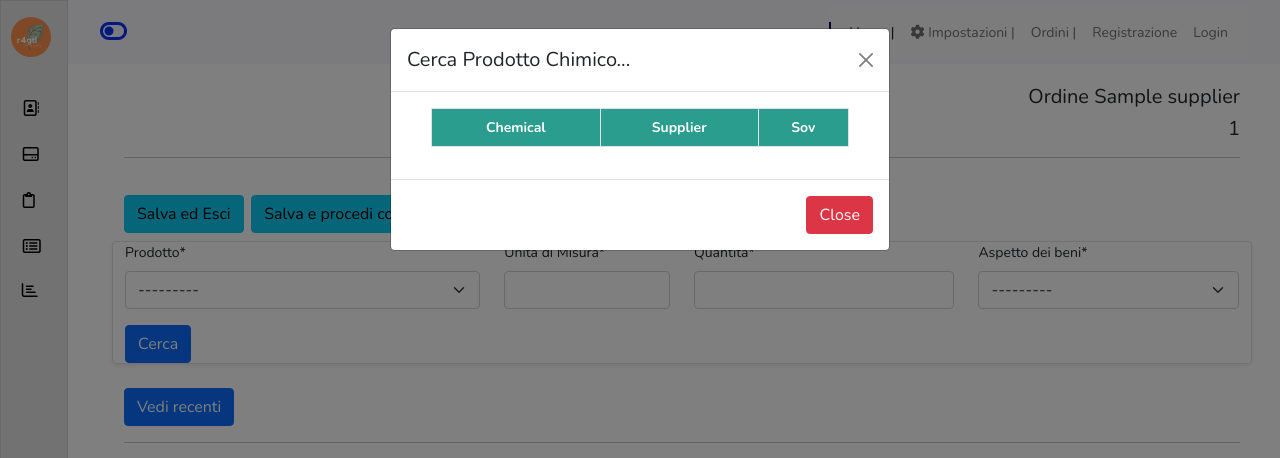
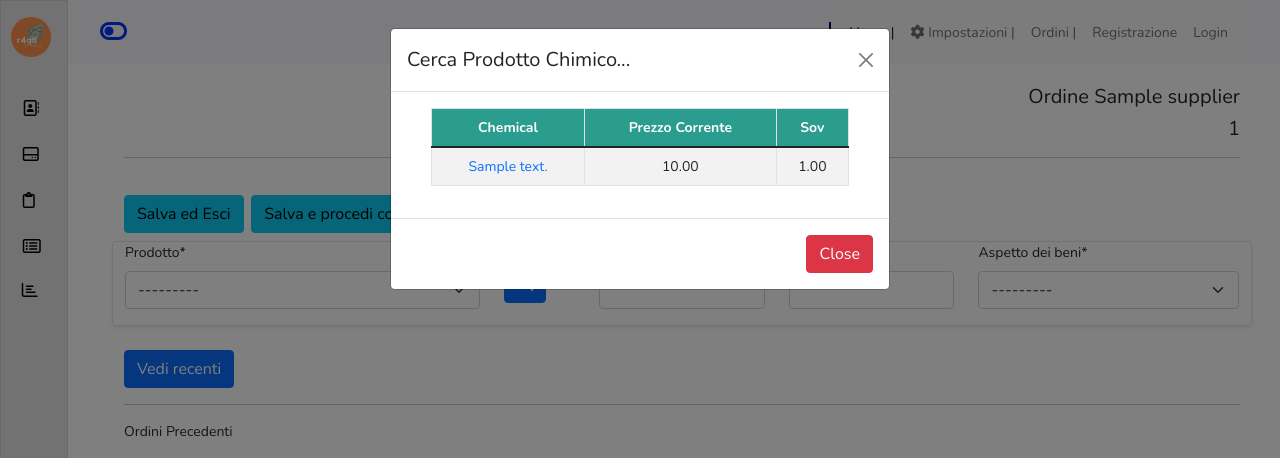
Before and after one commit to r4gtl/e_factoryDjango, a Django app: page /chemicals/update-order/1/add-detail/ in a window 1280 px wide, after a click that opens the changed part. Shown: the top 458 px of the page. Run offline with Django 4.2, Linux system fonts and the light colour scheme; tables that the repository leaves empty hold one stand-in row (values such as "Sample post"); data that the repository does not hold is empty; some libraries are stand-ins or nearby versions.

Commit message:
search chemicals

```diff
--- a/chemicals/models.py
+++ b/chemicals/models.py
@@ -30,7 +30,7 @@ class Chemicals(models.Model):
         return self.description
 
     '''Recupero l'ultimo prezzo del prodotto chimico'''
-    @classmethod
+    @property
     def get_price(self):
         price_object = Prices.objects.all()
         partial_qs=price_object.values('id_chemical').annotate(latest_price=Max('price_date'))
--- a/chemicals/templates/chemicals/order_detail.html
+++ b/chemicals/templates/chemicals/order_detail.html
@@ -25,18 +25,18 @@
 
 
                     <div class="row mb-4">
-
                       <div class="col-md-12 border rounded shadow-sm">
-                        <div class="row">
-
+                        <div class="row" style="align-items:center;">
                             <div class="col-md-4">
                               {{ form.id_order.as_hidden }}
                               {{ form.id_chemical|as_crispy_field }}
+                            </div>
+                            <div class="col-md-1" >
                               <!-- Button trigger modal -->
-                                <button type="button" class="btn btn-primary" id="load-modal" data-bs-toggle="modal" data-bs-target="#SearchChemModal">
-                                  Cerca
-                                </button>
-
+                            <button type="button" class="btn btn-primary " id="load-modal" data-bs-toggle="modal" data-bs-target="#SearchChemModal">
+                              <span class="bi bi-search"></span>
+                            </button>
+                          </div>
                                 <!-- Modal -->
                                 <div class="modal fade" id="SearchChemModal" tabindex="-1" aria-labelledby="exampleModalLabel" aria-hidden="true">
                                   <div class="modal-dialog">
@@ -53,7 +53,7 @@
                                                 <thead>
                                                   <tr>
                                                     <th class="text-center">Chemical</th>
-                                                    <th class="text-center">Supplier</th>
+                                                    <th class="text-center">Prezzo Corrente</th>
                                                     <th class="text-center">Sov</th>
 
                                                   </tr>
@@ -76,11 +76,11 @@
                                   </div>
                                 </div>
                                 <!-- Fine Modal-->
-                            </div>
+
                             <div class="col-md-2">
                               {{ form.um|as_crispy_field }}
                             </div>
-                            <div class="col-md-3">
+                            <div class="col-md-2">
                               {{ form.quantity|as_crispy_field }}
                             </div>
                             <div class="col-md-3">
@@ -91,8 +91,8 @@
 
 
 
+                      </div>
                     </div>
-                      </div>
 
         <!-- fine form -->
         </form>
@@ -117,14 +117,7 @@
                                 </tr>
                               </thead>
                               <tbody id="recent-box">
-                                <!-- {% for detail in order_detail %}
-                                <tr >
-                                  <td class="text-center"><a href="">{{ detail.id_chemical }}</a></td>
-                                  <td class="text-center">{{ detail.um }}</td>
-                                  <td class="text-center">{{ detail.quantity }}</td>
-                                  <td class="text-center">{{ detail.id_packaging_type }}</td>
-                                </tr>
-                                {% endfor %} -->
+
                               </tbody>
                             </table>
                           </div>
@@ -187,14 +180,11 @@ const getData = () => {
 
 
 loadBtn.addEventListener('click', ()=>{
-
-  let idchem=document.querySelector('#id_id_chemical').value
   getData()
 })
 
 
 choiceProd.addEventListener('change', ()=>{
-  console.log("Eccoci")
   getData()
 })
 
@@ -203,7 +193,6 @@ getData()
 
 const getDataChemicals = () => {
     let idsup=document.getElementById('supplier').innerText
-    console.log("supplier" + idsup)
     $.ajax({
         type: 'GET',
         url: `/chemicals/chemlist/${idsup}/`,
@@ -217,8 +206,8 @@ const getDataChemicals = () => {
             for (var i = 0; i < data.length; i++){
                 var row = `
                 <tr>
-                <td class="text-center"><a href="">${data[i].id_chemical}</a></td>
-                <td class="text-center">${data[i].id_supplier}</td>
+                <td class="text-center" id="sel-prod${data[i].id_chemical}"><a href="">${data[i].id_chemical}</a></td>
+                <td class="text-center">${data[i].last_price}</td>
                 <td class="text-center">${data[i].description}</td>
                 </tr>
                 `
--- a/chemicals/views.py
+++ b/chemicals/views.py
@@ -461,18 +461,14 @@ def load_chemicals_to_search(request, id_supplier):
     if request.headers.get('x-requested-with') == 'XMLHttpRequest':
         data=[]
         for obj in qs:
-            print("Obj:" + str(obj.id_chemical))
-            instance = Chemicals.objects.get(id_chemical=obj.id_chemical)
-            print("Instance:" + str(instance))
-            price=instance.get_price()
-            print("Prezzo: " + str(price))
+            instance = Chemicals.objects.get(id_chemical=str(obj.id_chemical))
+            price=instance.get_price
             item = {
                 'id_chemical': obj.description,
-                'id_supplier': instance.get_price(),
+                'last_price': price,
                 'description': str(obj.cov),
             }
             data.append(item)
-        print("COV: " + str(data))
         return JsonResponse({'data': data})
 
 
```
